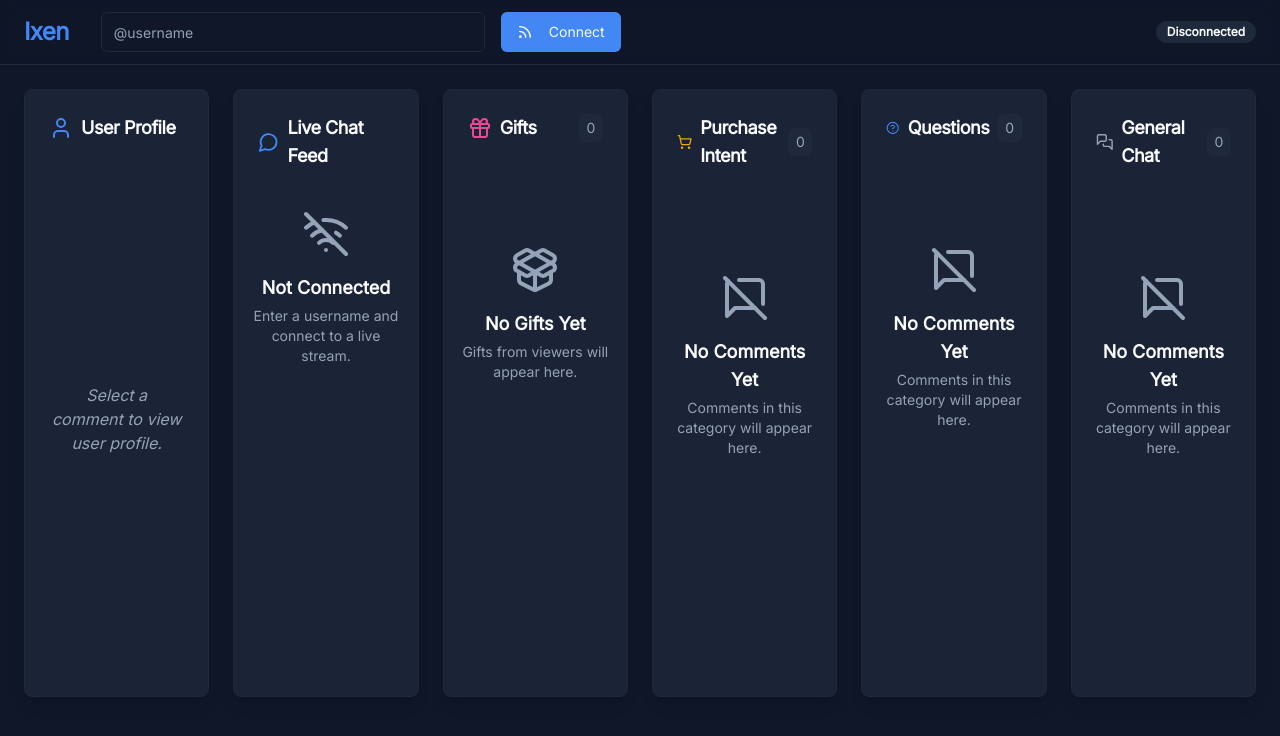
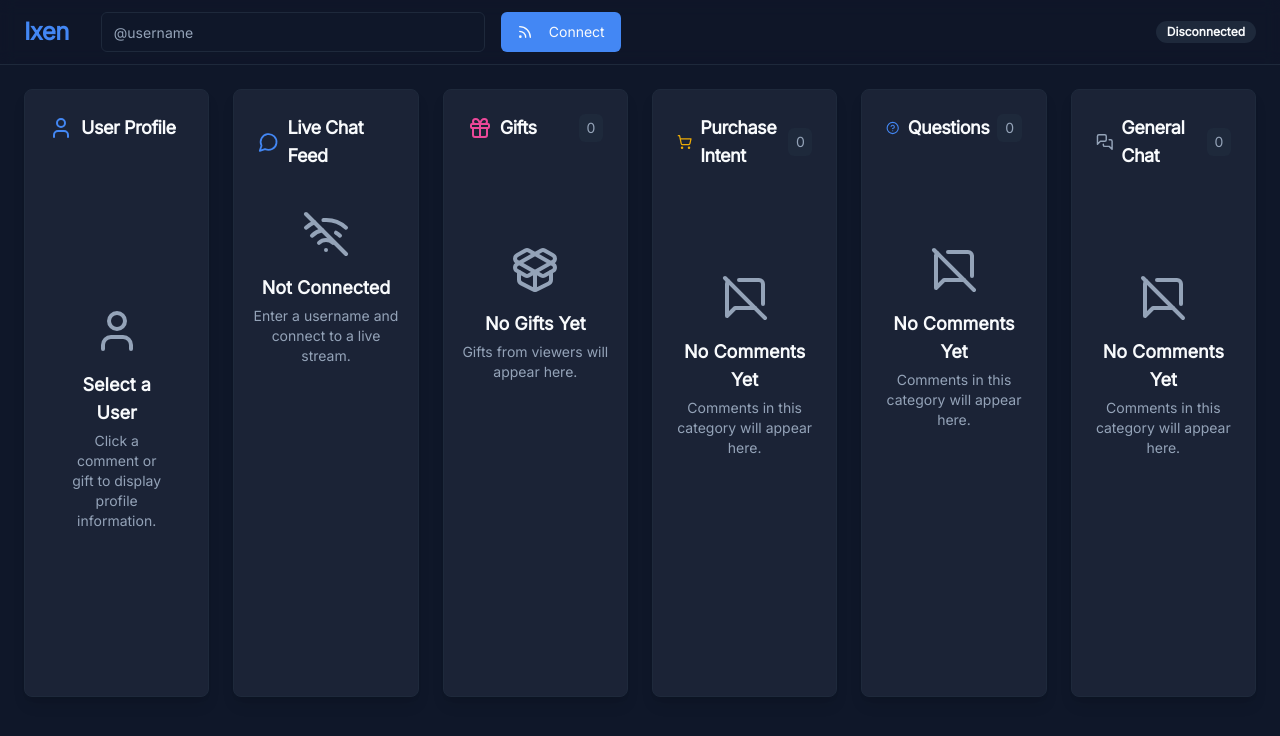
Before and after one commit to plexy44/ixen, a Next.js app: page / in a window 1280 px wide. Shown: the top 736 px of the page. Built offline with nearby package versions, Linux system fonts and the light colour scheme; what @genkit-ai/googleai, genkit would draw is missing.

Commit message:
Add empty state design for user profile

```diff
--- a/src/components/profile-column.tsx
+++ b/src/components/profile-column.tsx
@@ -31,6 +31,13 @@ const StatCard = ({ icon, label, value }: { icon: React.ReactNode, label: string
     </div>
 );
 
+const EmptyState = () => (
+    <div className="flex flex-col items-center justify-center h-full text-center p-4">
+        <User className="h-12 w-12 text-muted-foreground" />
+        <p className="mt-4 text-lg font-semibold">Select a User</p>
+        <p className="text-sm text-muted-foreground mt-1">Click a comment or gift to display profile information.</p>
+    </div>
+);
 
 export function ProfileColumn({ user }: ProfileColumnProps) {
   return (
@@ -82,11 +89,7 @@ export function ProfileColumn({ user }: ProfileColumnProps) {
 
           </div>
         ) : (
-          <div className="flex items-center justify-center h-full">
-            <p className="text-muted-foreground text-center italic">
-              Select a comment to view user profile.
-            </p>
-          </div>
+          <EmptyState />
         )}
       </CardContent>
     </Card>
```
